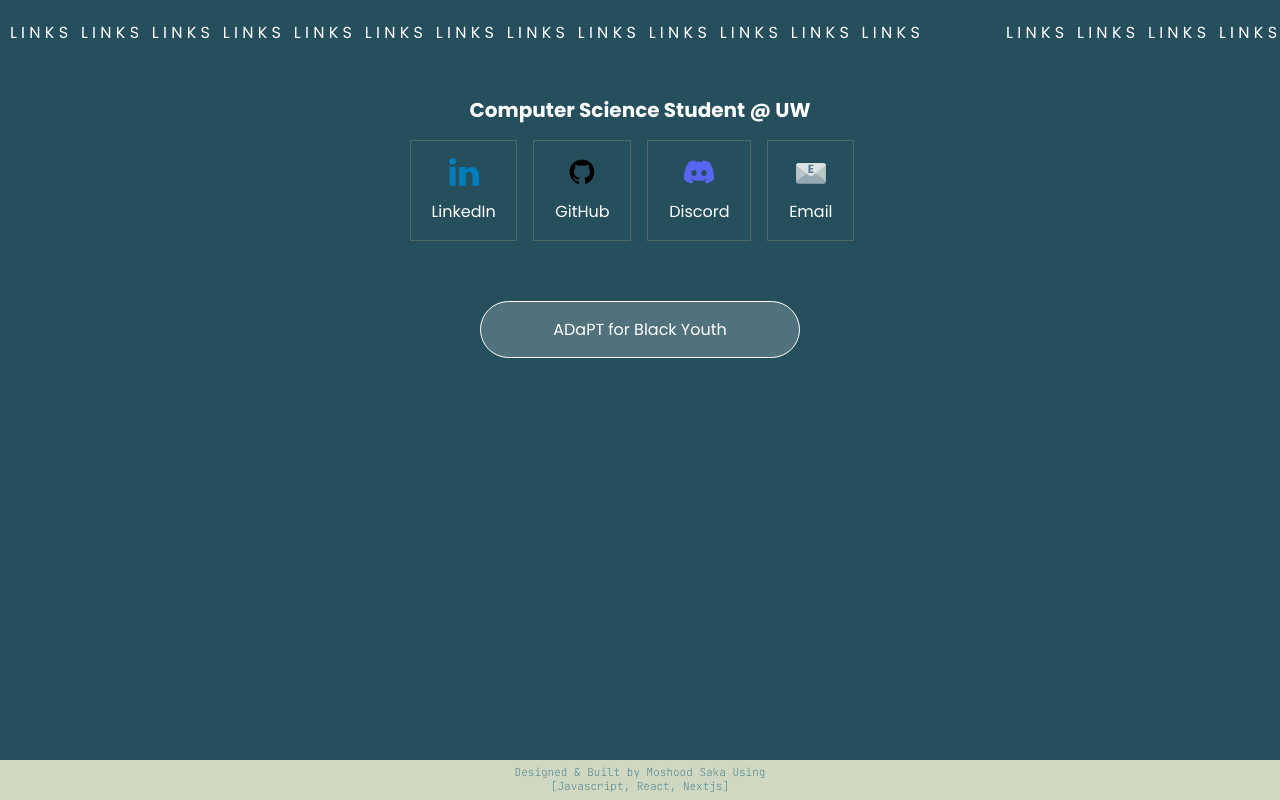
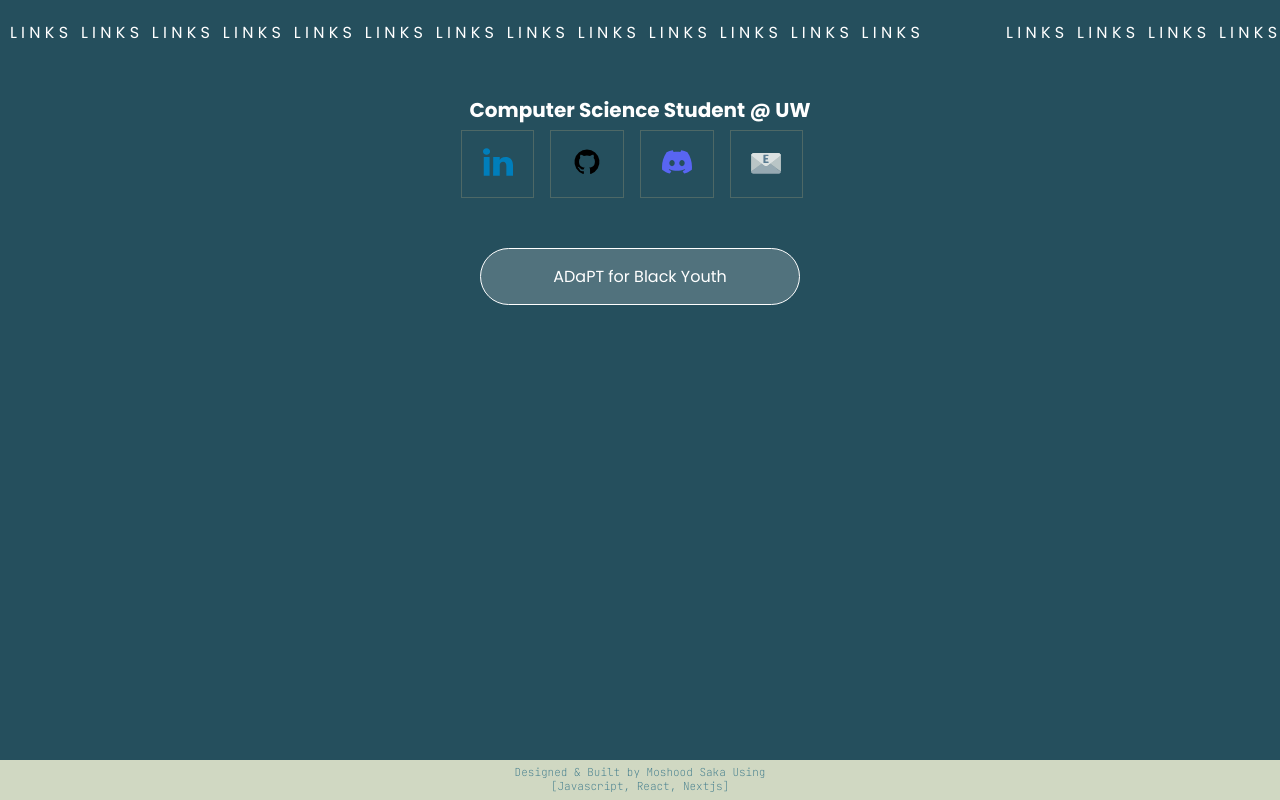
Before and after one commit to saka01/personalportfolio, a Next.js app: page /links in a window 1280 px wide. Built offline with nearby package versions, Linux system fonts and the light colour scheme.

Commit message:
remove name under social media icons

```diff
--- a/components/ResumeNav.jsx
+++ b/components/ResumeNav.jsx
@@ -66,6 +66,7 @@ const ResumeNav = () => {
               <p>Software Engineer [Contract] </p>
             </div>
             <div className="socials_block">
+              <br />
               <Socials size={100} />
             </div>
           </div>
--- a/components/Socials.jsx
+++ b/components/Socials.jsx
@@ -14,7 +14,6 @@ return (
             width={size}
             height={size}
           />
-        <p>LinkedIn</p>
         </a>
       </div>
       <div class="icon-container">
@@ -26,7 +25,6 @@ return (
             width={size}
             height={size}
           />
-        <p>GitHub</p>
         </a>
       </div>
       <div class="icon-container">
@@ -38,7 +36,6 @@ return (
             width={size}
             height={size}
           />
-        <p>Discord</p>
         </a>
       </div>
       <div class="icon-container">
@@ -50,7 +47,6 @@ return (
             width={size}
             height={size}
           />
-        <p>Email</p>
         </a>
       </div>
     </div>
--- a/styles/globals.css
+++ b/styles/globals.css
@@ -87,14 +87,13 @@ a {
   /* background-color: #d0d8c2; */
   /* background-color: #aaa27c4c; */
   border-radius: 10px; /* Optional, to round the corners */
-  padding: 10px;
 }
 
 .icon-container {
   text-align: center;
   border: 1px solid #aaa27c4c;
   margin-right: 1em;
-    padding: 1em 1.3em 1em 1.3em;
+    padding: 1em 1.3em 0.5em 1.3em;
 }
 
 .customHr{
@@ -105,6 +104,8 @@ height: 0.5px;
 
 .icon-container:hover {
   border: 0.5px solid #d0d8c2;
+  background-color: #d0d8c2;
+
 }
 
 .icon {
```
